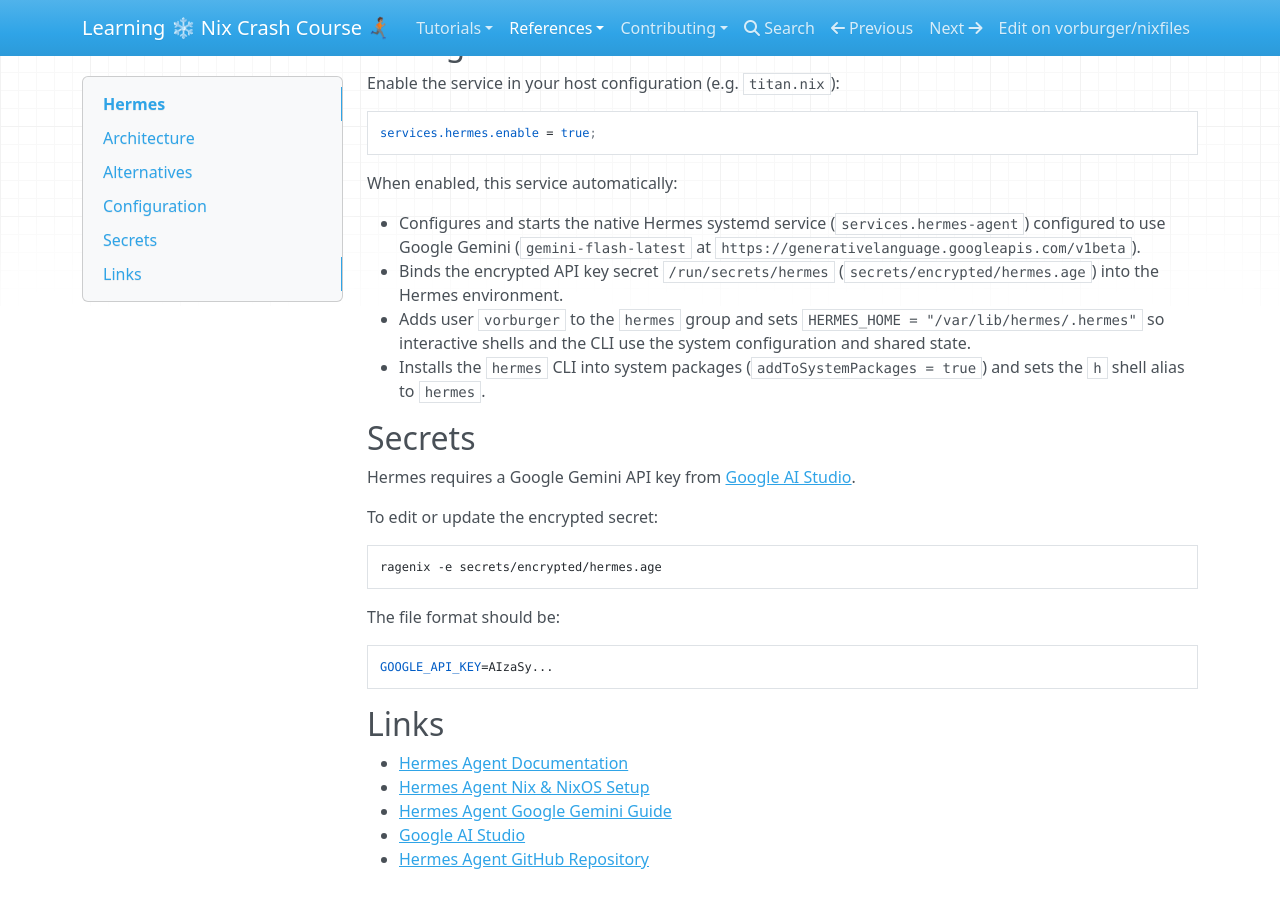
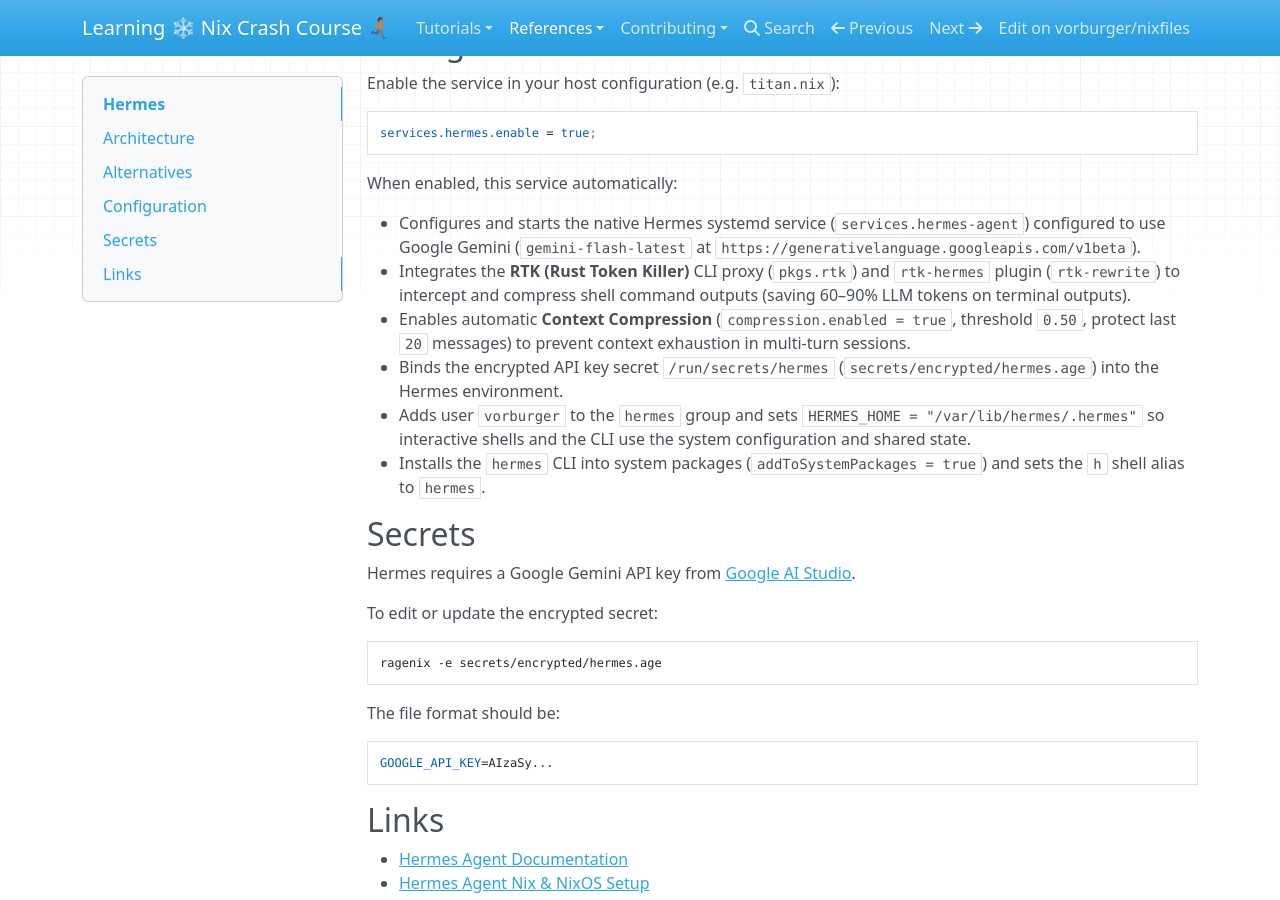
Before and after one commit to vorburger/nixfiles, an MkDocs documentation site: the page built from docs/docs/reference/hermes.md, in a window 1280 px wide and 900 px high, scrolled down 987 px. Built offline with MkDocs 1.6.1, drawn with Linux system fonts in a browser that asks for light colours; nearby versions of some CDN libraries.

Commit message:
ai: Configure RTK token compression and context compressor for Hermes Agent
- Integrate RTK (Rust Token Killer) CLI proxy and rtk-hermes plugin (v1.2.3) to intercept and compress terminal command outputs by 60–90%.
- Enable Hermes built-in context compression (50% threshold, protecting last 20 messages) to prevent context exhaustion in multi-turn sessions.
- Update Hermes reference documentation with token optimization details.

```diff
--- a/docs/docs/reference/hermes.md
+++ b/docs/docs/reference/hermes.md
@@ -39,6 +39,8 @@ services.hermes.enable = true;
 When enabled, this service automatically:
 
 - Configures and starts the native Hermes systemd service (`services.hermes-agent`) configured to use Google Gemini (`gemini-flash-latest` at `https://generativelanguage.googleapis.com/v1beta`).
+- Integrates the **RTK (Rust Token Killer)** CLI proxy (`pkgs.rtk`) and `rtk-hermes` plugin (`rtk-rewrite`) to intercept and compress shell command outputs (saving 60–90% LLM tokens on terminal outputs).
+- Enables automatic **Context Compression** (`compression.enabled = true`, threshold `0.50`, protect last `20` messages) to prevent context exhaustion in multi-turn sessions.
 - Binds the encrypted API key secret `/run/secrets/hermes` (`secrets/encrypted/hermes.age`) into the Hermes environment.
 - Adds user `vorburger` to the `hermes` group and sets `HERMES_HOME = "/var/lib/hermes/.hermes"` so interactive shells and the CLI use the system configuration and shared state.
 - Installs the `hermes` CLI into system packages (`addToSystemPackages = true`) and sets the `h` shell alias to `hermes`.
```
Also changed, not shown: 1 other file.
